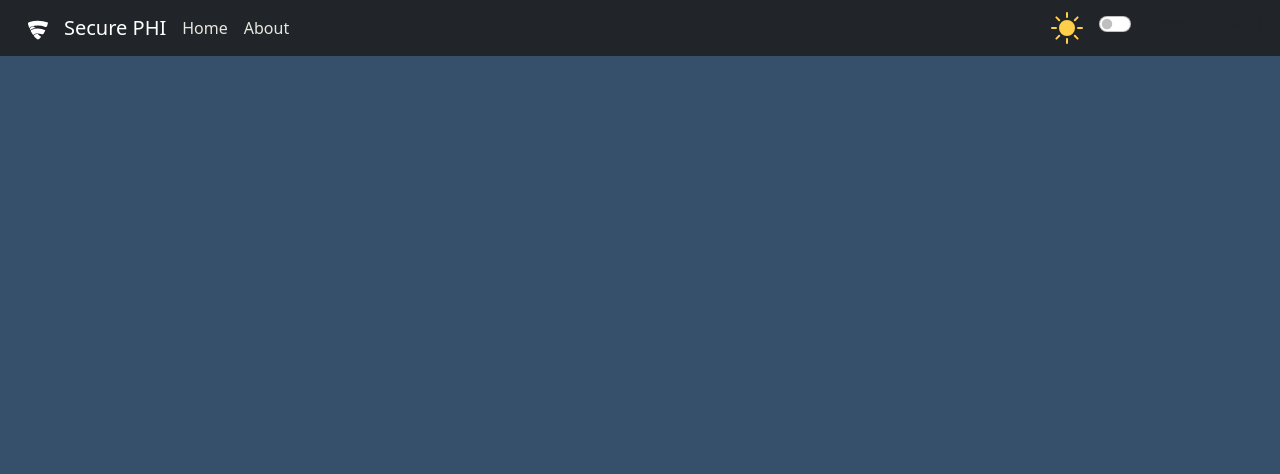
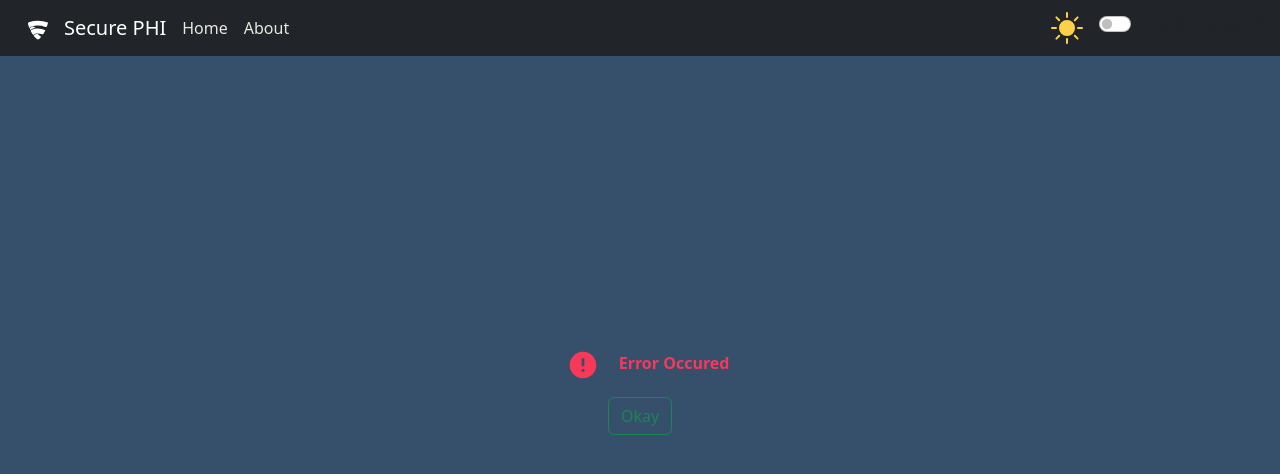
Before and after one commit to pradhanishan/hf-buddha-ui, a React (Create React App) app in the folder secure-phi-web/: page /invalid in a window 1280 px wide. Shown: the top 474 px of the page. Built offline with nearby package versions, Linux system fonts and the light colour scheme.

Commit message:
add error page

```diff
--- a/secure-phi-web/src/App.tsx
+++ b/secure-phi-web/src/App.tsx
@@ -5,6 +5,7 @@ import DetailPage from "./pages/DetailPage";
 import Header from "./components/Header";
 import AboutPage from "./pages/AboutPage";
 import { useAppSelector } from "./hooks/rtk";
+import Invalid from "./pages/Invalid";
 
 function App() {
   const theme = useAppSelector((state) => state.theme);
@@ -16,6 +17,8 @@ function App() {
           <Route path="" element={<HomePage />} />
           <Route path="detail" element={<DetailPage />} />
           <Route path="about" element={<AboutPage />} />
+          <Route path="invalid" element={<Invalid />} />
+          <Route path="*" element={<HomePage />} />
         </Routes>
       </main>
     </div>
--- a/secure-phi-web/src/components/InputContent.tsx
+++ b/secure-phi-web/src/components/InputContent.tsx
@@ -4,6 +4,7 @@ import Button from "react-bootstrap/Button";
 import { IoIosQrScanner } from "react-icons/io";
 import { useNavigate } from "react-router-dom";
 import { useAppSelector } from "../hooks/rtk";
+import { config } from "../config";
 
 const InputContent: FC = () => {
   const theme = useAppSelector((state) => state.theme);
@@ -27,11 +28,28 @@ const InputContent: FC = () => {
   };
 
   // handle what to do when file is submitted
-  const handleSubmitFile = (event: any) => {
+  const handleSubmitFile = async (event: any) => {
     event.preventDefault();
-    navigate("/detail", {
-      state: { fileName: fileInput.imageName.toString() },
-    });
+
+    const requestOptions = {
+      method: "POST",
+      headers: { "Content-Type": "application/json" },
+      body: JSON.stringify({
+        file: fileInput.content,
+        fileName: fileInput.imageName,
+      }),
+    };
+
+    const response = await fetch(`${config.SERVER_URL}/upload`, requestOptions);
+    const responseData = await response.json();
+
+    if (responseData.ok) {
+      navigate("/detail", {
+        state: { fileName: fileInput.imageName.toString() },
+      });
+    } else {
+      // redirect to error
+    }
   };
 
   return (
--- /dev/null
+++ b/secure-phi-web/src/pages/Invalid.tsx
@@ -0,0 +1,23 @@
+import { FC } from "react";
+import classes from "./invalid.module.css";
+import { MdError } from "react-icons/md";
+import Button from "react-bootstrap/button";
+import { useNavigate } from "react-router-dom";
+
+const Invalid: FC = () => {
+    const navigate=useNavigate();
+  return (
+    <div
+      className={classes.invalid}
+      style={{ color: "#f73859", fontWeight: "bold" }}
+    >
+      {" "}
+      <div className="mb-3">
+        <MdError size={32} color="#f73859" className="mx-3" /> Error Occured
+      </div>
+      <Button variant="outline-success" onClick={()=>navigate("/")}>Okay</Button>
+    </div>
+  );
+};
+
+export default Invalid;
--- /dev/null
+++ b/secure-phi-web/src/pages/invalid.module.css
@@ -0,0 +1,7 @@
+.invalid {
+  min-height: 80vh;
+  display: flex;
+  justify-content: center;
+  align-items: center;
+  flex-direction: column;
+}
```
